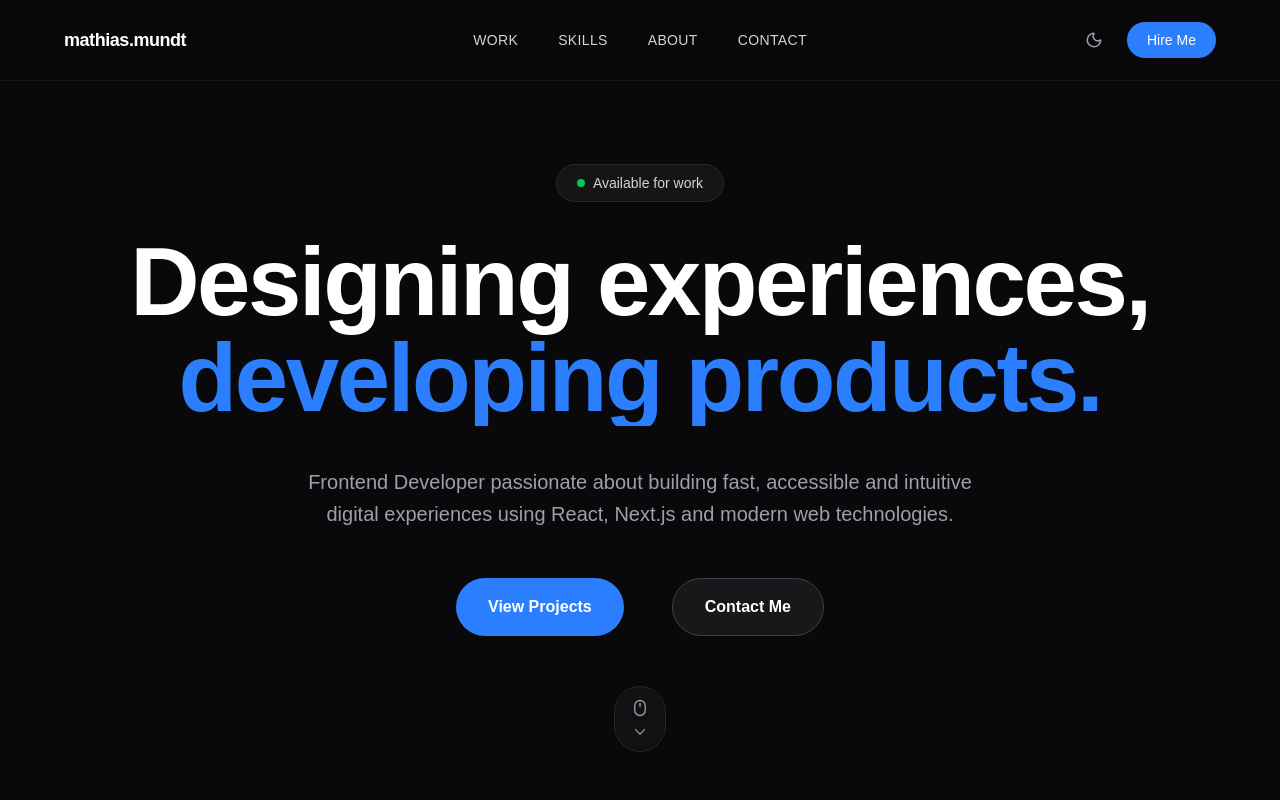
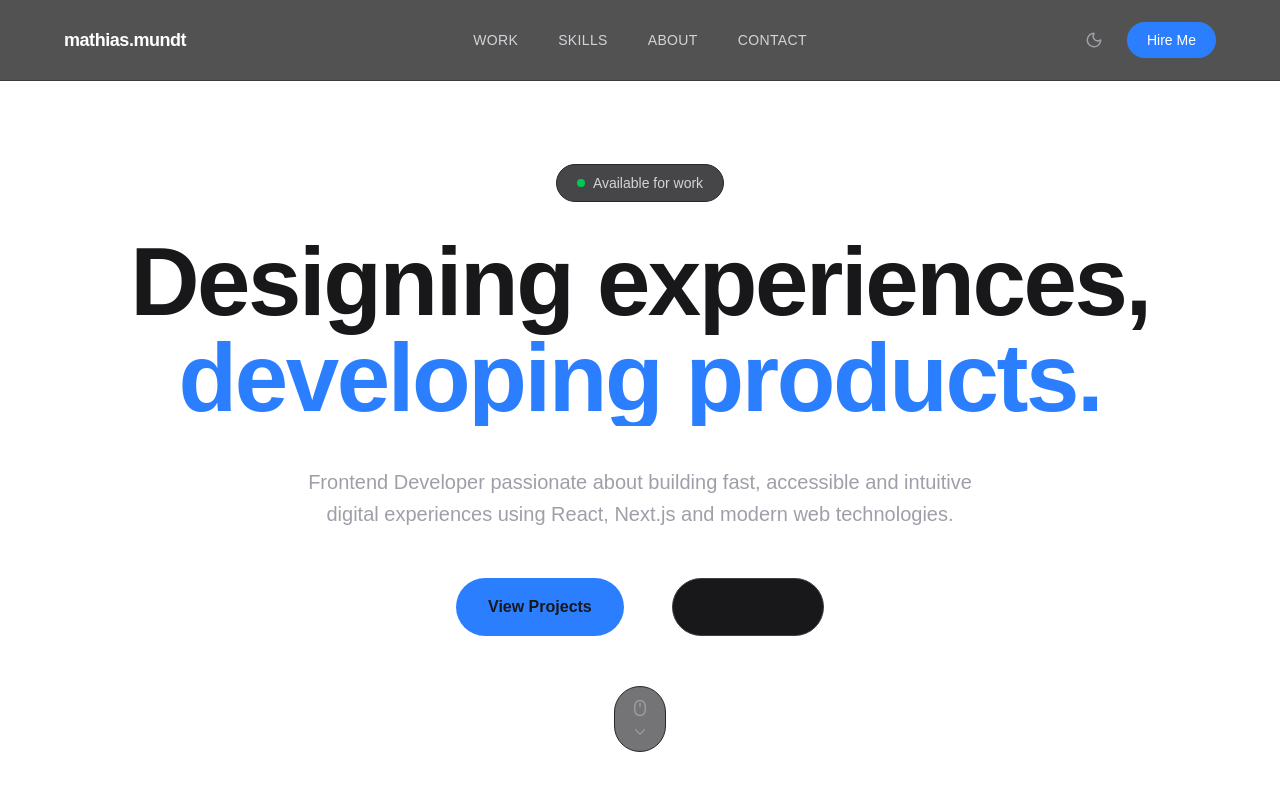
Before and after one commit to mathiasmundt99/PortfolioMathiasMundt, a Next.js app in the folder my-project/: page / in a window 1280 px wide. Both pictures are taken after a click on the button 1093 px from the left and 40 px from the top of the page. Shown: the top 800 px of the page. Built offline with nearby package versions, Linux system fonts and the light colour scheme.

Commit message:
Dark / Light mode opsat - Ikke færdigbygget

```diff
--- a/my-project/app/globals.css
+++ b/my-project/app/globals.css
@@ -4,7 +4,11 @@
   --background: #ffffff;
   --foreground: #18181b;
 
-  --card: #ffffff;
+  --surface: #ffffff;
+  --surface-secondary: #f4f4f5;
+
+  --border: #e4e4e7;
+
   --muted: #71717a;
 
   --accent: #3b82f6;
@@ -14,10 +18,28 @@
   --background: #09090b;
   --foreground: #fafafa;
 
-  --card: #18181b;
+  --surface: #18181b;
+  --surface-secondary: #27272a;
+
+  --border: #3f3f46;
+
   --muted: #a1a1aa;
 
   --accent: #3b82f6;
+}
+
+@theme inline {
+  --color-background: var(--background);
+  --color-foreground: var(--foreground);
+
+  --color-surface: var(--surface);
+  --color-surface-secondary: var(--surface-secondary);
+
+  --color-border: var(--border);
+
+  --color-muted: var(--muted);
+
+  --color-accent: var(--accent);
 }
 
 *,
--- a/my-project/app/layout.tsx
+++ b/my-project/app/layout.tsx
@@ -1,5 +1,7 @@
 import type { Metadata } from "next";
 import { Geist, Geist_Mono } from "next/font/google";
+import { ThemeProvider } from "@/components/layout/themeProvider";
+
 import "./globals.css";
 
 const geistSans = Geist({
@@ -13,8 +15,8 @@ const geistMono = Geist_Mono({
 });
 
 export const metadata: Metadata = {
-  title: "Create Next App",
-  description: "Generated by create next app",
+  title: "Mathias Mundt",
+  description: "Frontend Developer Portfolio",
 };
 
 export default function RootLayout({
@@ -23,8 +25,14 @@ export default function RootLayout({
   children: React.ReactNode;
 }>) {
   return (
-    <html lang="en" className="dark">
-      <body className="min-h-full flex flex-col">{children}</body>
+    <html lang="en" suppressHydrationWarning>
+      <body
+        className={`${geistSans.variable} ${geistMono.variable} min-h-full flex flex-col`}
+      >
+        <ThemeProvider attribute="class" defaultTheme="dark" enableSystem>
+          {children}
+        </ThemeProvider>
+      </body>
     </html>
   );
 }
--- a/my-project/app/page.tsx
+++ b/my-project/app/page.tsx
@@ -7,7 +7,13 @@ import Contact from "@/components/sections/Contact";
 
 export default function Home() {
   return (
-    <main className="min-h-screen  bg-zinc-950 text-white">
+    <main
+      className="min-h-screen"
+      style={{
+        backgroundColor: "var(--background)",
+        color: "var(--foreground)",
+      }}
+    >
       <Navbar />
       <Hero />
       <Projects />
--- a/my-project/components/layout/Navbar.tsx
+++ b/my-project/components/layout/Navbar.tsx
@@ -1,7 +1,9 @@
 "use client";
 
+import { useEffect, useState } from "react";
 import Link from "next/link";
-import { Moon } from "lucide-react";
+import { Moon, Sun } from "lucide-react";
+import { useTheme } from "next-themes";
 
 import { scrollToSection } from "@/components/utils/scrollToSection";
 
@@ -13,6 +15,15 @@ const navigation = [
 ];
 
 export default function Navbar() {
+  const { resolvedTheme, setTheme } = useTheme();
+  console.log(resolvedTheme);
+
+  const [mounted, setMounted] = useState(false);
+
+  useEffect(() => {
+    setMounted(true);
+  }, []);
+
   return (
     <header className="fixed inset-x-0 top-0 z-50 border-b border-zinc-800/50 bg-zinc-950/70 backdrop-blur-xl">
       <div className="grid h-20 grid-cols-3 items-center px-6 md:px-10 lg:px-16">
@@ -25,7 +36,6 @@ export default function Navbar() {
             mathias.mundt
           </Link>
         </div>
-
         {/* Navigation */}
         <nav className="hidden justify-center gap-10 md:flex">
           {navigation.map((item) => (
@@ -38,12 +48,23 @@ export default function Navbar() {
             </button>
           ))}
         </nav>
-
         {/* Actions */}
         <div className="flex items-center justify-end gap-4">
-          <button className="rounded-full p-2 text-zinc-400 transition hover:bg-zinc-800 hover:text-white">
-            <Moon size={18} />
-          </button>
+          {mounted && (
+            <button
+              onClick={() =>
+                setTheme(resolvedTheme === "dark" ? "light" : "dark")
+              }
+              className="rounded-full p-2 text-zinc-400 transition hover:bg-zinc-800 hover:text-white"
+              aria-label="Toggle theme"
+            >
+              {resolvedTheme === "dark" ? (
+                <Sun size={18} />
+              ) : (
+                <Moon size={18} />
+              )}
+            </button>
+          )}
 
           <button
             onClick={() => scrollToSection("contact")}
--- /dev/null
+++ b/my-project/components/layout/themeProvider.tsx
@@ -0,0 +1,10 @@
+"use client";
+
+import { ThemeProvider as NextThemesProvider } from "next-themes";
+
+export function ThemeProvider({
+  children,
+  ...props
+}: React.ComponentProps<typeof NextThemesProvider>) {
+  return <NextThemesProvider {...props}>{children}</NextThemesProvider>;
+}
```
